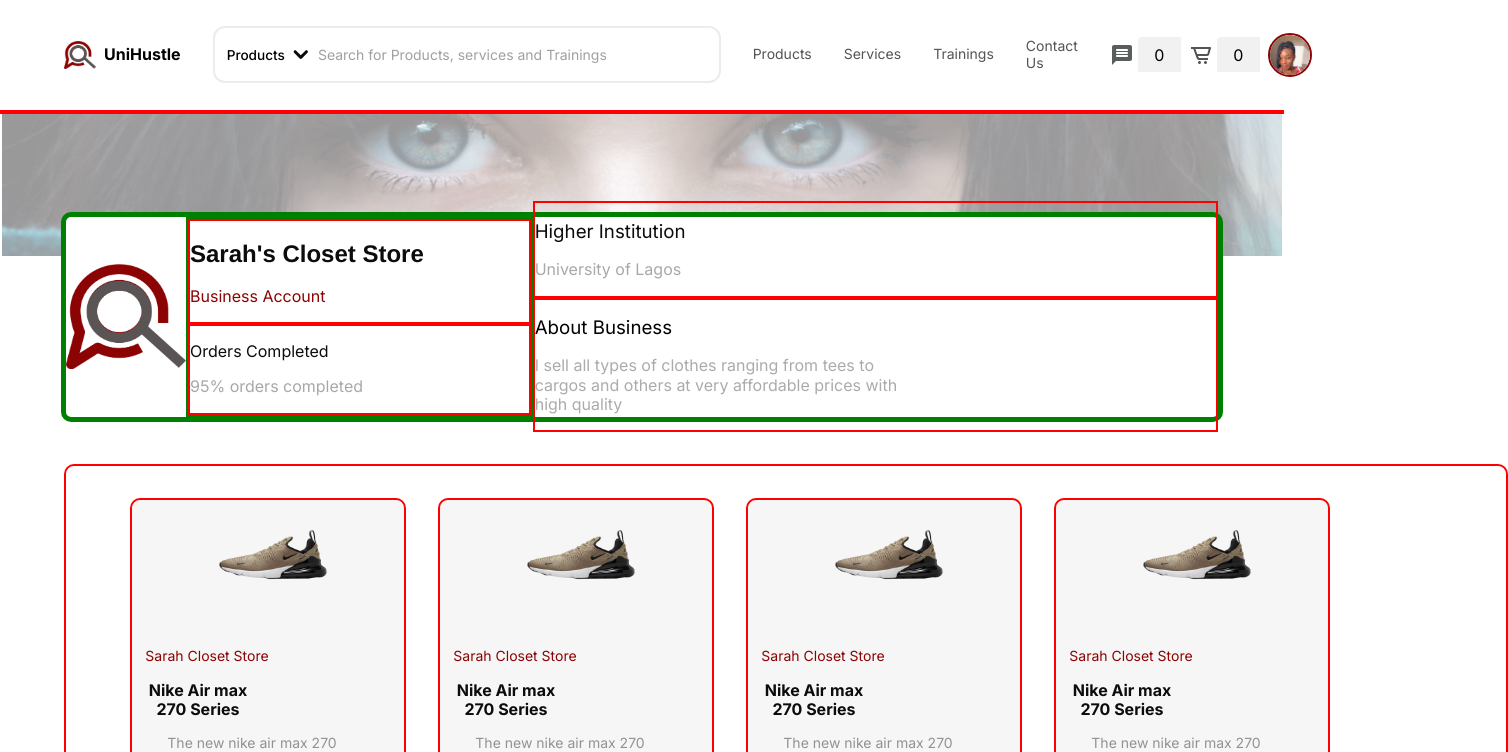
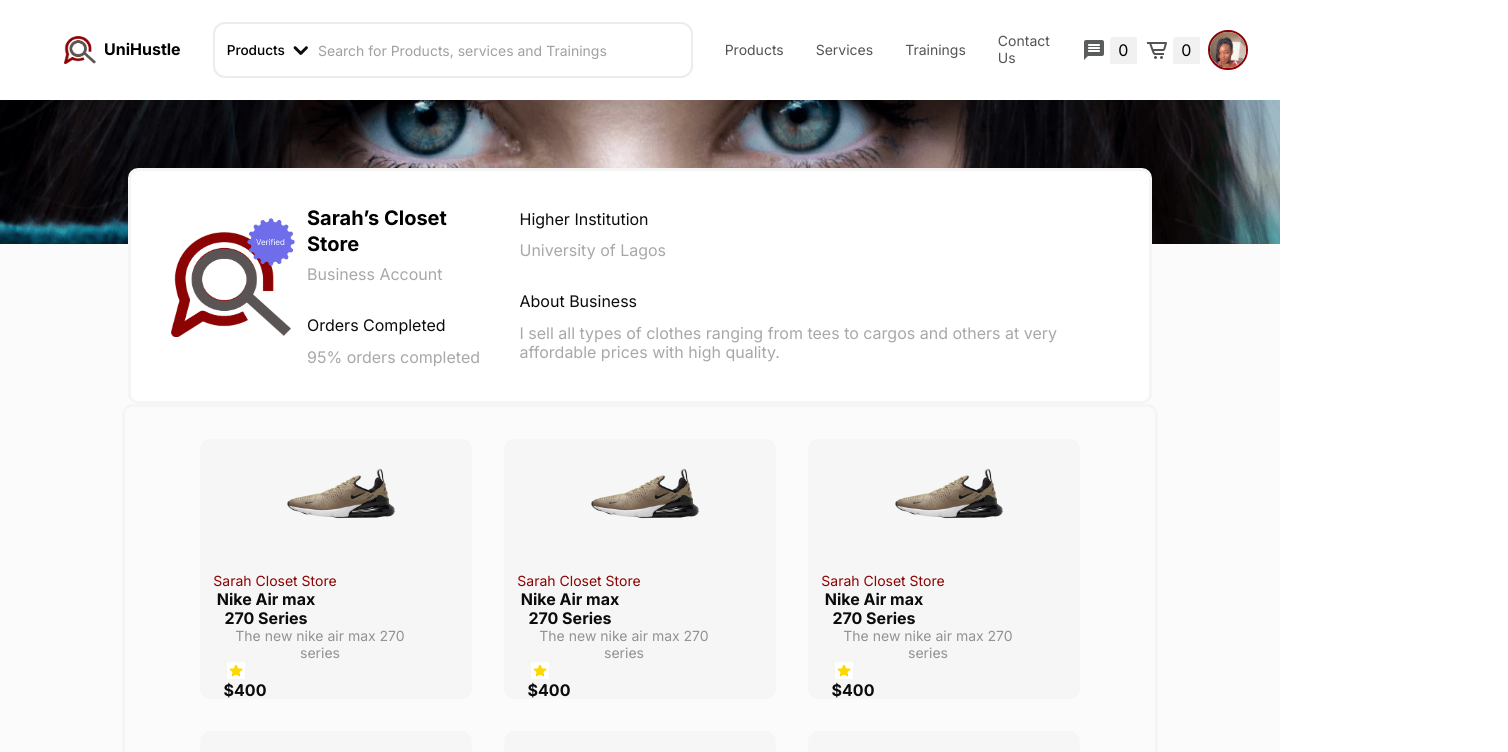
Before and after one commit to mr-martin38/uni-hustle, a React (Create React App) app: page / in a window 1280 px wide. Shown: the top 752 px of the page, 1508 px wide, since content can reach past the window. Built offline with nearby package versions, Linux system fonts and the light colour scheme.

Commit message:
done the business section

```diff
--- a/src/App.css
+++ b/src/App.css
@@ -1,11 +1,26 @@
 .App {
   text-align: center;
   width: 100vw;
+  position: relative;
 }
 
 .App-logo {
   height: 40vmin;
   pointer-events: none;
+}
+
+h1,
+h2,
+h3,
+h4,
+h5,
+h6,
+p {
+  margin: 0;
+}
+
+* {
+  box-sizing: border-box;
 }
 
 @media (prefers-reduced-motion: no-preference) {
@@ -29,11 +44,19 @@
   color: #61dafb;
 }
 
+.header-container {
+  position: sticky;
+  top: 0;
+  z-index: 2;
+  background: #fff;
+}
+
 .header {
   display: flex;
   align-items: center;
   gap: 2rem;
   padding: 24px 64px;
+  height: 100px;
 }
 
 .header > div {
@@ -151,93 +174,100 @@
   border-radius: 50%;
 }
 
-.site-logo {
-  width: 32px;
-  height: 28px;
-  margin-top: 20px;
-  margin-right: 1250px;
-  margin-bottom: -25px;
+.business-section {
   position: relative;
-  left: 40px;
+  background: url("/public/images/eyes.png");
+  background-repeat: no-repeat;
+  background-position: center center;
+  height: 144px;
+  background-size: cover;
 }
 
-.site-name {
-  width: 1018px;
-  height: 28px;
-  gap: 8px;
-  margin-left: 100px;
-  margin-top: 0px;
-  color: black;
-  font-family: "Times New Roman", Times, serif;
-  font-weight: 700;
-  line-height: 19.36px;
-  position: relative;
-  left: -490px;
+.business-section-inner {
+  width: 80%;
+  margin: 0 auto;
+  top: 68px;
+  border-radius: 10px;
+  display: flex;
+  align-items: center;
+  gap: 1rem;
+  background: #ffffff;
+  border: 3px solid #f5f5f5;
+  position: absolute;
+  left: 0;
+  right: 0;
+  padding: 34px 40px;
 }
 
-.navbar {
-  box-sizing: border-box;
-  width: 1440px;
-  height: 100px;
-  border: 0px, 0px, 1px, 0px;
-  justify-content: space-between;
-  padding: 24px, 64px, 24px, 64px;
+.business-section-inner > div:first-child {
   position: relative;
-  border-color: 1px #f1f1f1;
 }
 
-.dashboard {
-  width: 1023px;
-  height: 52px;
-  gap: 32px;
+.business-section-inner > div:first-child > img:nth-child(1) {
+  width: 120px;
+  height: 105px;
 }
 
-.search-bar {
-  margin-top: -50px;
-  margin-right: 740px;
-  border-radius: 12px;
-  padding: 16px, 12px, 16px, 12px;
-  gap: 8px;
-  font-weight: 400;
-  size: 14px;
-  line-height: 16.94px;
-  position: relative;
-  left: 150px;
+.business-section-inner > div:nth-child(2) {
+  flex: 1;
 }
 
-.info {
-  width: 60px;
-  height: 17px;
-  gap: 20px;
-  padding-left: 140px;
-  position: relative;
-  left: 170px;
-  top: -48px;
-  font-weight: 400;
-  font-size: 14px;
+.business-section-inner > div:nth-child(3) {
+  flex: 3;
+  width: 404px;
 }
 
-.icons {
-  width: 24px;
-  height: 24px;
-  position: relative;
-  left: 220px;
+.business-section-inner
+  > div:nth-child(2)
+  > div:not(.business-section-inner > div:nth-child(2) > div:last-child),
+.business-section-inner
+  > div:nth-child(3)
+  > div:not(.business-section-inner > div:nth-child(3) > div:last-child) {
+  margin-bottom: 2rem;
 }
 
-.pfp {
-  width: 40px;
-  height: 40px;
-  border: 2px #8c0303;
-  border-radius: 20px;
-  position: relative;
-  left: 240px;
+.business-section-inner > div:nth-child(2) > div > h4 {
+  font-family: Inter;
+  font-size: 20px;
+  font-weight: 700;
+  line-height: 26px;
+  text-align: left;
+  margin-bottom: 0.5rem;
 }
 
-.business-card {
-  margin-bottom: 20rem;
-  position: relative;
-  border: 2px solid red;
-  width: 100vw;
+.business-section-inner > div:nth-child(2) > div:first-child > p {
+  font-family: Inter;
+  font-size: 16px;
+  font-weight: 400;
+  line-height: 19.36px;
+  text-align: left;
+  color: #8c0303;
+}
+
+.business-section-inner > div:nth-child(2) > div > p:nth-child(1),
+.business-section-inner > div:nth-child(3) > div > p:nth-child(1) {
+  font-family: Inter;
+  font-size: 16px;
+  font-weight: 400;
+  line-height: 19.36px;
+  text-align: left;
+  color: #0c0c0c;
+  margin-bottom: 0.75rem;
+}
+
+.business-section-inner > div:nth-child(2) > div > p:nth-child(2),
+.business-section-inner > div:nth-child(3) > div > p:nth-child(2) {
+  font-family: Inter;
+  font-size: 16px;
+  font-weight: 400;
+  line-height: 19.36px;
+  text-align: left;
+  color: #a8a8a8;
+}
+.business-section-inner > div:first-child > img:nth-child(2) {
+  position: absolute;
+  right: -20px;
+  top: -30px;
 }
 
 .business-card-inner {
@@ -299,9 +329,6 @@
 .business-logo {
   width: 100%;
   height: 100%;
-}
-
-.business-name {
 }
 
 .desription {
@@ -376,23 +403,26 @@
   flex-basis: 272px;
   border-radius: 10px;
   background-color: #f6f6f6;
-  border: 2px solid red;
 }
 
 .product-frame {
-  width: 1312px;
-  height: 664px;
-  position: relative;
-  top: 30px;
-  left: 64px;
+  width: 100%;
+  padding: 10rem 4rem;
+  background: #f5f5f566;
+}
+
+.product-frame-inner {
+  width: 90%;
+  margin: auto;
+  display: flex;
+  align-items: flex-start;
+  justify-content: center;
+  flex-wrap: wrap;
+  gap: 2rem;
   border-radius: 10px;
   color: #ffffff;
-  border: 2px solid red;
-  display: flex;
-  align-items: flex-start;
-  flex-wrap: wrap;
-  gap: 2rem;
-  padding: 2rem 4rem;
+  border: 3px solid #f5f5f5;
+  padding: 2rem 1rem;
 }
 
 .store-name {
--- a/src/App.js
+++ b/src/App.js
@@ -8,12 +8,10 @@
 
 function App() {
   return (
-    <div className="App">
-      <Routes>
-        <Route path="/" element={<Home />} />
-        <Route path="/:id" element={<ProductPage />} />
-      </Routes>
-    </div>
+    <Routes>
+      <Route path="/" element={<Home />} />
+      <Route path="/:id" element={<ProductPage />} />
+    </Routes>
   );
 }
 
--- a/src/Card.js
+++ b/src/Card.js
@@ -82,16 +82,7 @@
 
   return (
     <div className="product-frame">
-      {/*       <img className="product-card" src="/images/card.png" />
-       */}{" "}
-      {/* <img className="product-card2" src="/images/card.png" />
-      <img className="product-card3" src="/images/card.png" />
-      <img className="product-card4" src="/images/card.png" />
-      <img className="product-card5" src="/images/card.png" />
-      <img className="product-card6" src="/images/card.png" />
-      <img className="product-card7" src="/images/card.png" />
-      <img className="product-card8" src="/images/card.png" />
-      <img className="product-card9" src="/images/card.png" /> */}
+      <div className="product-frame-inner">
         {products?.map((product, i) => {
           return (
             <div
@@ -99,7 +90,8 @@
               key={i}
               onClick={() => {
                 navigate(`/${product.id}`);
-            }}>
+              }}
+            >
               <img className="shoe" src={product.image} />
               <p className="store-name">{product.store}</p>
               <h3 className="shoe-desc">{product.title}</h3>
@@ -109,14 +101,7 @@
             </div>
           );
         })}
-      {/* <div className="second-card">
-        <img className="shoe" src="/images/shoe.png" />
-        <p className="store-name">Sarah Closet Stores</p>
-        <h3 className="shoe-desc">Nike Air Max 270 Series</h3>
-        <p className="shoe-info">The new Nike air max 270 series</p>
-        <img src="/images/star.png" className="star" />
-        <p className="price">$400.00</p>
-      </div> */}
+      </div>
     </div>
   );
 };
--- a/src/Components/Layout/Layout.js
+++ b/src/Components/Layout/Layout.js
@@ -2,8 +2,8 @@
 
 const Layout = ({ children }) => {
   return (
-    <section>
-      <div>
+    <section className="App">
+      <div className="header-container">
         <Navbar />
       </div>
       <div>{children}</div>
--- /dev/null
+++ b/src/Container/Business.js
@@ -0,0 +1,39 @@
+const Business = () => {
+  return (
+    <section className="business-section">
+      <div className="business-section-inner">
+        <div>
+          <img src="/images/uni-logo.png" alt="Logo" />
+          <img src="/images/verified.png" alt="verified" />
+        </div>
+        <div>
+          <div>
+            <h4>Sarah’s Closet Store</h4>
+            <p>Business Account</p>
+          </div>
+
+          <div>
+            <p>Orders Completed</p>
+            <p>95% orders completed</p>
+          </div>
+        </div>
+        <div>
+          <div>
+            <p>Higher Institution</p>
+            <p>University of Lagos</p>
+          </div>
+
+          <div>
+            <p>About Business</p>
+            <p>
+              I sell all types of clothes ranging from tees to cargos and others
+              at very affordable prices with high quality.
+            </p>
+          </div>
+        </div>
+      </div>
+    </section>
+  );
+};
+
+export default Business;
--- a/src/Container/Home.js
+++ b/src/Container/Home.js
@@ -1,4 +1,4 @@
-import Business from "../Business";
+import Business from "../Container/Business";
 import Layout from "../Components/Layout/Layout";
 import Card from "../Card";
 
```
Lines whose indentation alone changed are shown as unchanged.
